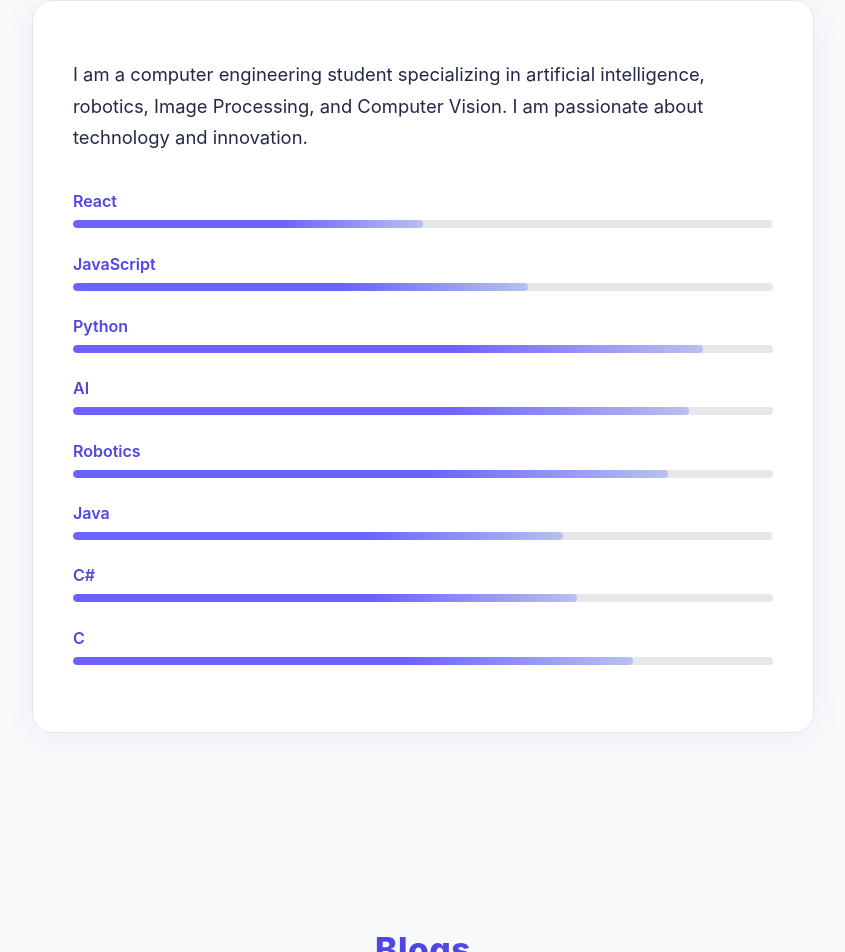
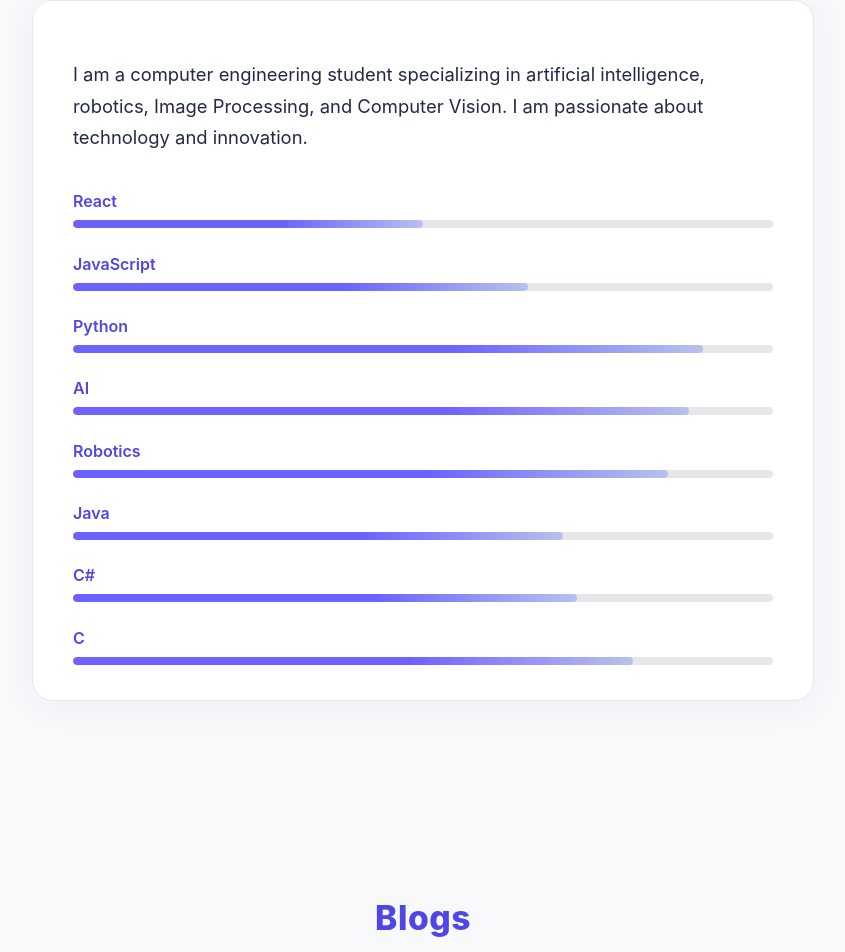
Before and after one commit to Aytacus/PersonalWebsite, a React (Create React App) app: page / in a window 1280 px wide. Shown: the part 1051-2003 px from the top of the page, without its empty margins (217-1062 px from the left). Built offline with nearby package versions, Linux system fonts and the light colour scheme.

Commit message:
Update App.css

```diff
--- a/src/App.css
+++ b/src/App.css
@@ -211,7 +211,7 @@
   text-align: center;
   margin-top: -100px;
   padding-bottom: 160px;
-  scroll-margin-top: 100px;
+  scroll-margin-top: 60px;
 }
 .about-card {
   background: var(--card);
@@ -234,7 +234,6 @@
   display: flex;
   flex-direction: column;
   gap: 1.2rem;
-  padding-bottom: 2rem;
 }
 .skill-bar {
   font-weight: 600;
```
